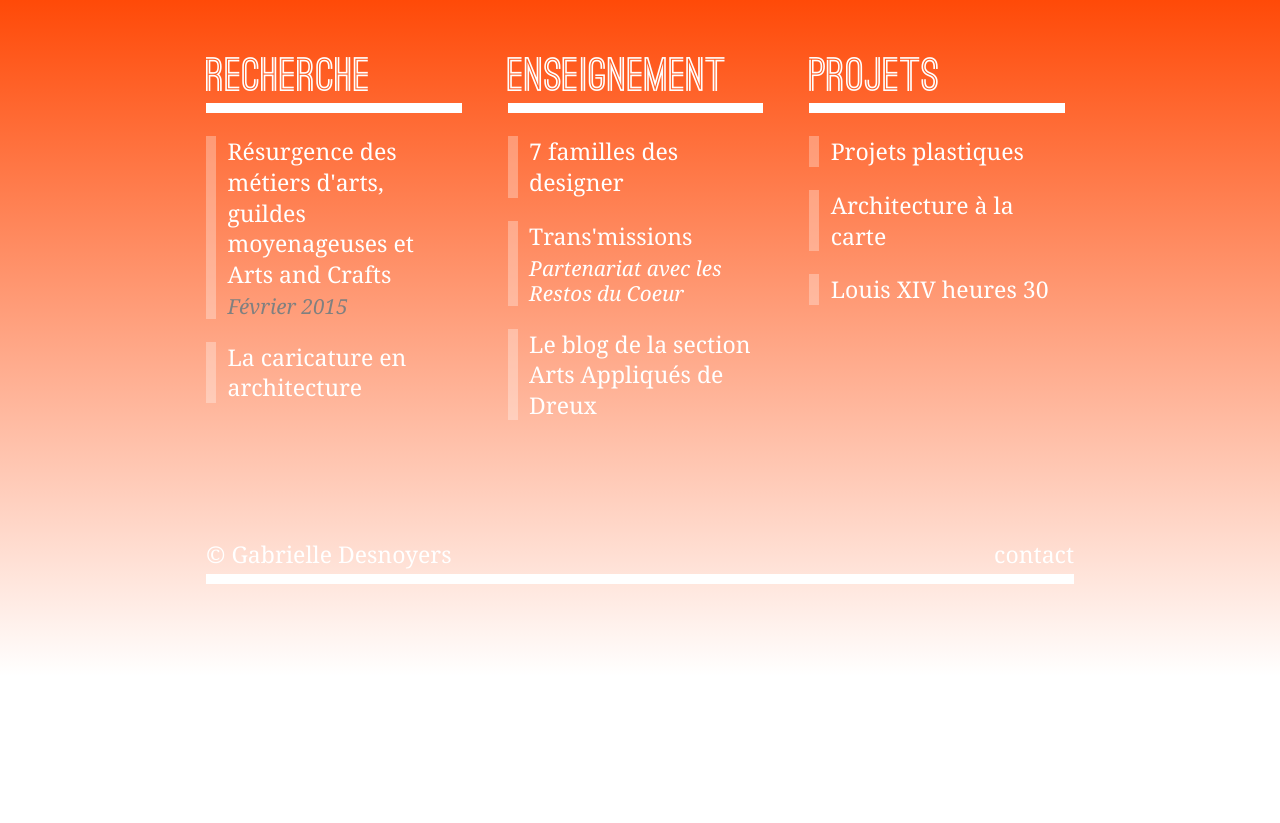
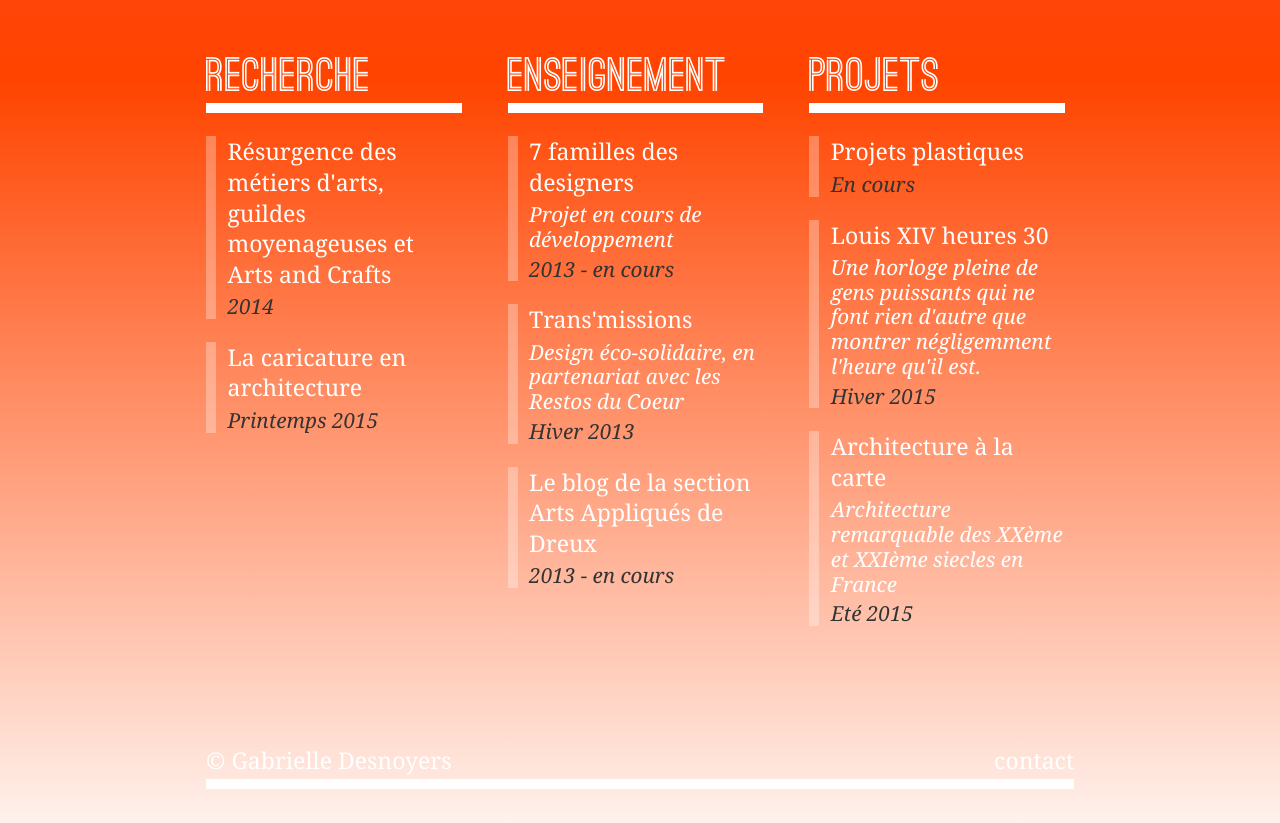
Before and after one commit to jmorel/gabrielledesnoyers, a website: page index.html in a window 1280 px wide. Shown: the part 720-1543 px from the top of the page. Before the commit the page ends 1396 px from the top, so only its background shows below. Drawn offline with Linux system fonts and the light colour scheme.

Commit message:
updated content

```diff
--- a/index.html
+++ b/index.html
@@ -47,11 +47,16 @@
                 <li>
                     <a class="project-link" href="#">
                         <span class="project-title">Résurgence des métiers d'arts, guildes moyenageuses et Arts and Crafts</span>
-                        <span class="project-date">Février 2015</span>
+                        <span class="project-description"></span>
+                        <span class="project-date">2014</span>
                     </a>
                 </li>
                 <li>
-                    <a class="project-link" href="#">La caricature en architecture</a>
+                    <a class="project-link" href="#">
+                        <span class="project-title">La caricature en architecture</span>
+                        <span class="project-description"></span>
+                        <span class="project-date">Printemps 2015</span>
+                    </a>
                 </li>
             </ul>
         </div>
@@ -59,16 +64,24 @@
             <h2>Enseignement</h2>
             <ul>
                 <li>
-                    <a class="project-link" href="#">7 familles des designer</a>
-                </li>
-                <li>
                     <a class="project-link" href="#">
-                        <span class="project-title">Trans'missions</span>
-                        <span class="project-description">Partenariat avec les Restos du Coeur</span>
+                        <span class="project-title">7 familles des designers</span>
+                        <span class="project-description">Projet en cours de développement</span>
+                        <span class="project-date">2013 - en cours</span>
                     </a>
                 </li>
                 <li>
-                    <a class="project-link" href="#">Le blog de la section Arts Appliqués de Dreux</a>
+                    <a class="project-link" href="http://transmissions.hexagonal.io/">
+                        <span class="project-title">Trans'missions</span>
+                        <span class="project-description">Design éco-solidaire, en partenariat avec les Restos du Coeur</span>
+                        <span class="project-date">Hiver 2013</span>
+                    </a>
+                </li>
+                <li>
+                    <a class="project-link" href="https://artsappliquesdreux.wordpress.com/">
+                        <span class="project-title">Le blog de la section Arts Appliqués de Dreux</span>
+                        <span class="project-date">2013 - en cours</span>
+                    </a>
                 </li>
             </ul>
         </div>
@@ -76,13 +89,28 @@
             <h2>Projets</h2>
             <ul>
                 <li>
-                    <a class="project-link" href="http://gades16.blogspot.com">Projets plastiques</a>
+                    <a class="project-link" href="http://gades16.blogspot.com">
+                        <span class="project-title">Projets plastiques</span>
+                        <span class="project-date">En cours</span>
+                    </a>
                 </li>
                 <li>
-                    <a class="project-link" href="http://architecturealacarte.fr">Architecture à la carte</a>
+                    <a class="project-link" href="http://architecturealacarte.fr">
+                        <span class="project-title">Louis XIV heures 30</span>
+                        <span class="project-description">
+                            Une horloge pleine de gens puissants qui ne font rien d'autre que montrer négligemment
+                            l'heure qu'il est.
+                        </span>
+                        <span class="project-date">Hiver 2015</span>
+                    </a>
                 </li>
                 <li>
-                    <a class="project-link" href="http://architecturealacarte.fr">Louis XIV heures 30</a>
+                    <a class="project-link" href="http://architecturealacarte.fr">
+                        <span class="project-title">Architecture à la carte</span>
+                        <span class="project-description">Architecture remarquable des XXème et XXIème siecles en France</span>
+                        <span class="project-date">Eté 2015</span>
+                    </a>
+
                 </li>
             </ul>
         </div>
--- a/less/style.less
+++ b/less/style.less
@@ -141,7 +141,7 @@ li {
 
 .project-date {
     display: block;
-    color: @color-gray-lighter;
+    color: @color-gray;
     font-style: italic;
     font-size: 0.9rem;
     line-height: 1.2em;
--- a/less/variables.less
+++ b/less/variables.less
@@ -1,8 +1,6 @@
 // Colors
 
 @color-gray: #333;
-@color-gray-light: lighten(@color-gray, 15%);
-@color-gray-lighter: lighten(@color-gray, 30%);
 @color-pink: #fe4e4e;
 @color-orange: #ff4400;
 @color-white: white;
```
Also changed, not shown: css/style.css.
